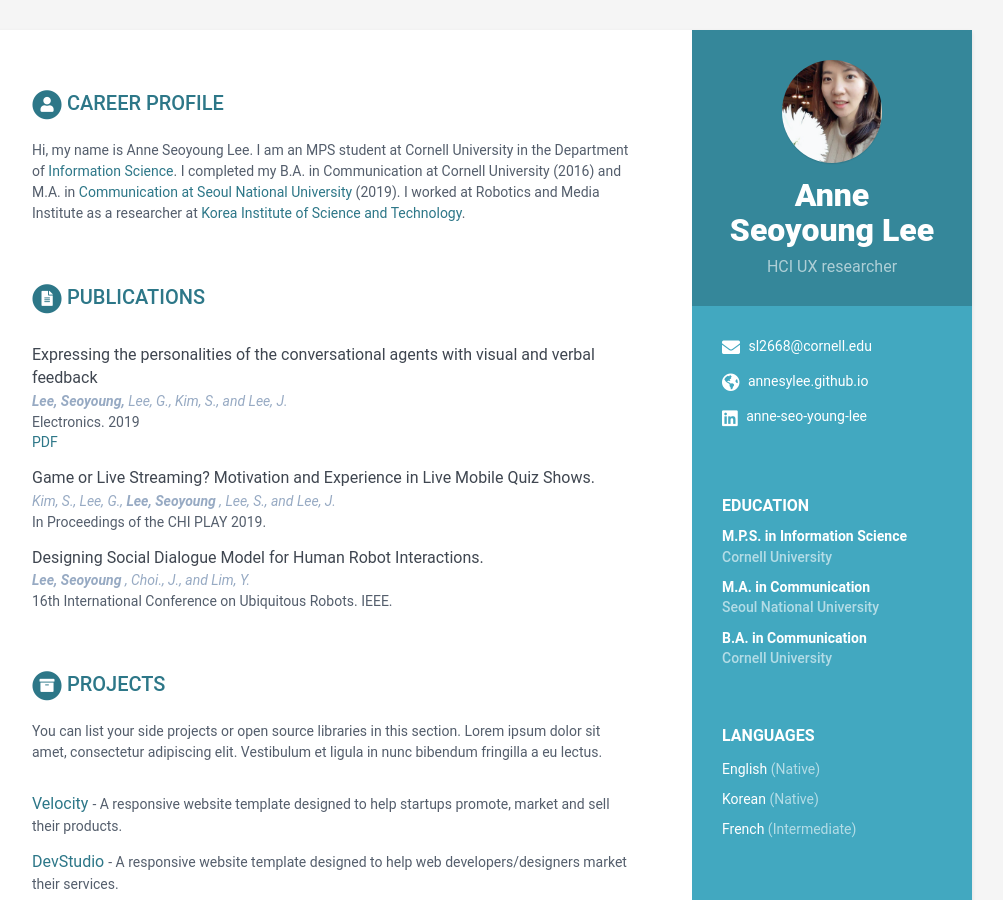
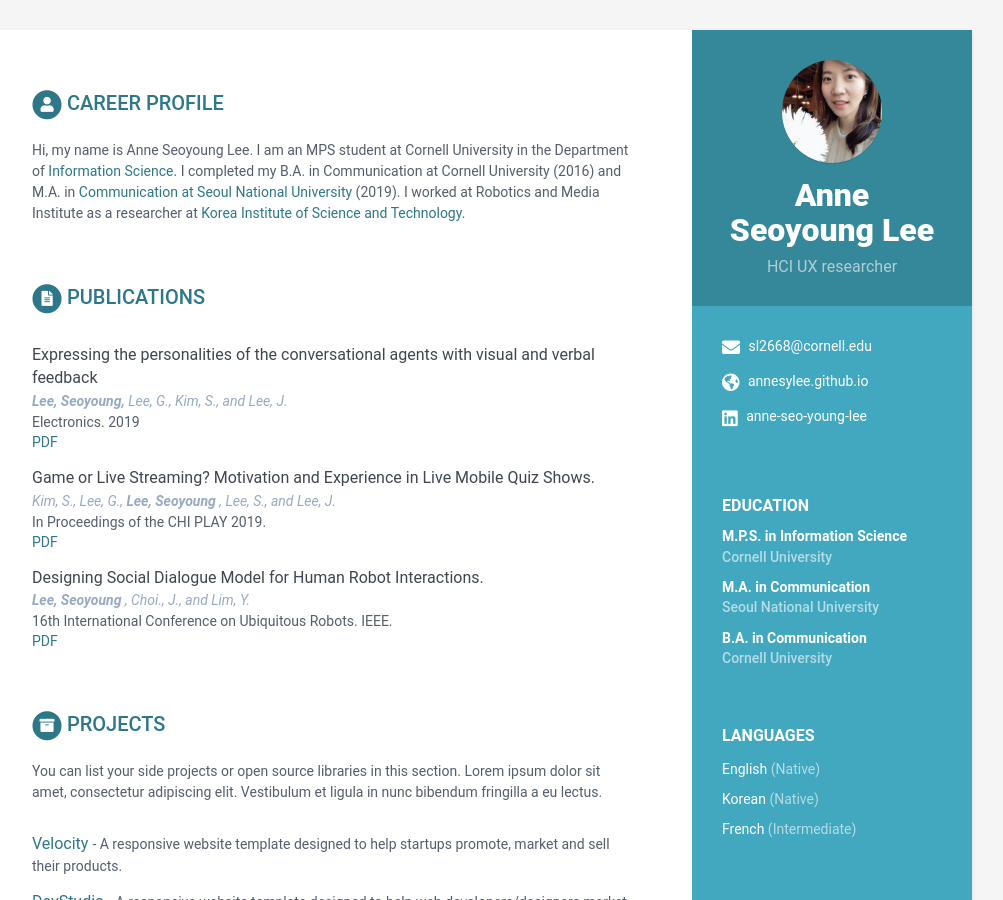
Before and after one commit to annesylee/annesylee.github.io, a Jekyll site: the page built from index.html, in a window 1280 px wide and 900 px high. Shown: the whole window, without its empty margins (168-1171 px from the left). Built offline with Jekyll 4.4.1, drawn with Linux system fonts in a browser that asks for light colours.

Commit message:
Update data.yml

```diff
--- a/_data/data.yml
+++ b/_data/data.yml
@@ -67,11 +67,11 @@
 
       - title: Game or Live Streaming? Motivation and Experience in Live Mobile Quiz Shows.
         authors: Kim, S., Lee, G., <strong> Lee, Seoyoung </strong>, Lee, S., and Lee, J.
-        conference: In Proceedings of the CHI PLAY 2019.
+        conference: In Proceedings of the CHI PLAY 2019. <br><a href= "CHIPLAY19.pdf"> PDF</a></br>
 
       - title: Designing Social Dialogue Model for Human Robot Interactions.
         authors: <strong> Lee, Seoyoung </strong>, Choi., J., and Lim, Y.
-        conference: 16th International Conference on Ubiquitous Robots. IEEE.
+        conference: 16th International Conference on Ubiquitous Robots. IEEE. <br><a href="UR2019.pdf"> PDF</a></br>
 
 experiences:
     - role: Lead Developer
```
